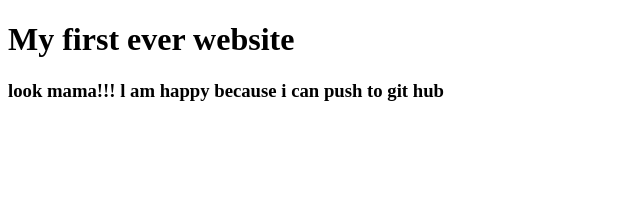
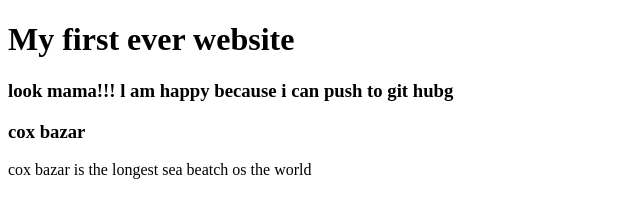
Before and after one commit to rafiulhasananik/my-first-website, a plain HTML site: page index.html in a window 1280 px wide. Shown: the whole page, without its empty margins (0-640 px from the left). Drawn offline with Linux system fonts and the light colour scheme.

Commit message:
learned github

```diff
--- a/index.html
+++ b/index.html
@@ -7,6 +7,8 @@
 </head>
 <body>
     <h1>My first ever website</h1>
-    <h3>look mama!!! l am happy because i can push to git hub</h3>
+    <h3>look mama!!! l am happy because i can push to git hubg</h3>
+    <h3>cox bazar</h3>
+    <p>cox bazar is the longest sea beatch os the world</p>
 </body>
 </html>
```
